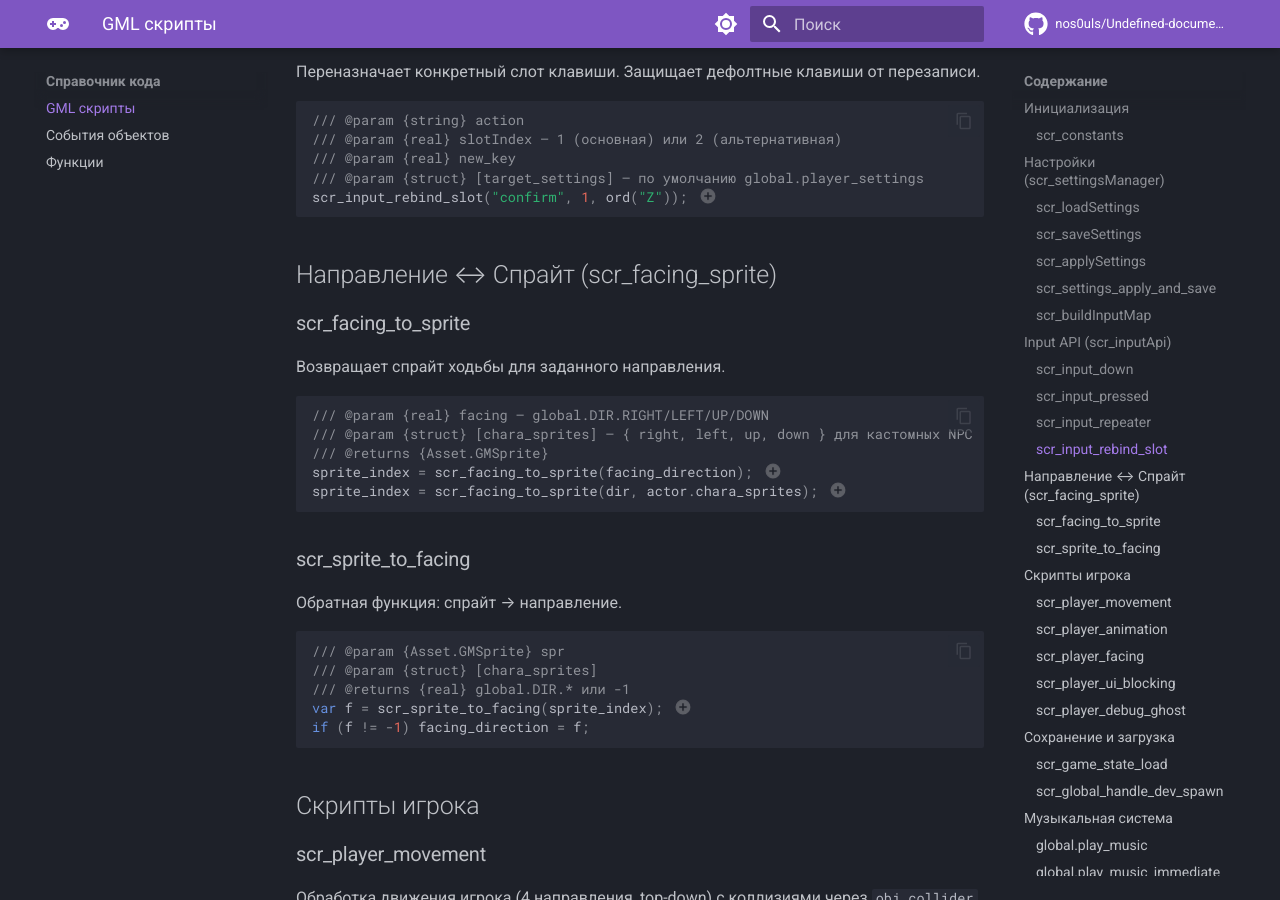
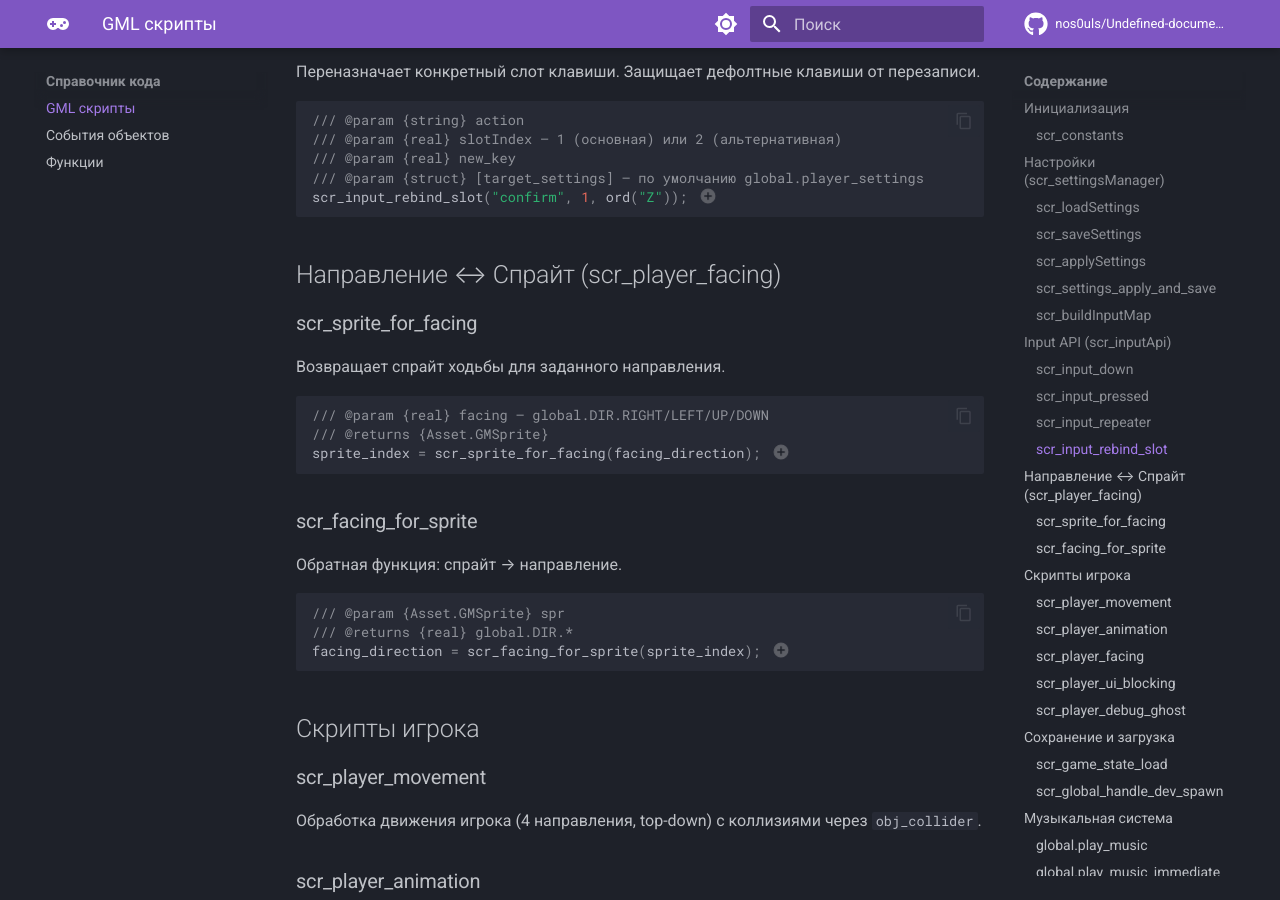
Before and after one commit to nos0uls/Undefined-documentation, an MkDocs documentation site: the page built from docs/code-reference/gml-scripts.md, in a window 1280 px wide and 900 px high, scrolled down 2337 px. Built offline with MkDocs 1.6.1 and Material for MkDocs 9.7.7, drawn with Linux system fonts in a browser that asks for light colours; comment, search, counter and statistics services are not loaded; some of the changed text lies outside the part shown.

Commit message:
docs: Phase 10C fact-check fixes — correct function names and action count
- scr_facing_to_sprite -> scr_sprite_for_facing (real name in scr_player_facing.gml)
- scr_sprite_to_facing -> scr_facing_for_sprite (real name in scr_player_facing.gml)
- Added missing 'delete' action to scr_input_down parameter list (8 actions total)

````diff
--- a/docs/code-reference/gml-scripts.md
+++ b/docs/code-reference/gml-scripts.md
@@ -117,36 +117,31 @@ scr_input_rebind_slot("confirm", 1, ord("Z")); // (1)!
 
 1. Защищает дефолтные клавиши (`Z`, `Enter`, `Esc`) от перезаписи — вернёт `false`, если попытка изменить защищённый слот.
 
-## Направление ↔ Спрайт (scr_facing_sprite)
+## Направление ↔ Спрайт (scr_player_facing)
 
-### scr_facing_to_sprite
+### scr_sprite_for_facing
 
 Возвращает спрайт ходьбы для заданного направления.
 
 ```gml
 /// @param {real} facing — global.DIR.RIGHT/LEFT/UP/DOWN
-/// @param {struct} [chara_sprites] — { right, left, up, down } для кастомных NPC
 /// @returns {Asset.GMSprite}
-sprite_index = scr_facing_to_sprite(facing_direction); // (1)!
-sprite_index = scr_facing_to_sprite(dir, actor.chara_sprites); // (2)!
+sprite_index = scr_sprite_for_facing(facing_direction); // (1)!
 ```
 
-1. Без второго аргумента использует стандартную таблицу спрайтов игрока.
-2. С `chara_sprites` — для кастомных NPC, где каждый актёр имеет свои спрайты направлений.
+1. Использует стандартную таблицу спрайтов игрока (`spr_Chara_walking_R/L/D/U`).
 
-### scr_sprite_to_facing
+### scr_facing_for_sprite
 
 Обратная функция: спрайт → направление.
 
 ```gml
 /// @param {Asset.GMSprite} spr
-/// @param {struct} [chara_sprites]
-/// @returns {real} global.DIR.* или -1
-var f = scr_sprite_to_facing(sprite_index); // (1)!
-if (f != -1) facing_direction = f;
+/// @returns {real} global.DIR.*
+facing_direction = scr_facing_for_sprite(sprite_index); // (1)!
 ```
 
-1. Возвращает `-1`, если спрайт не найден в таблице направлений — полезно как guard перед присваиванием.
+1. Возвращает направление по текущему спрайту игрока — вызывается каждый кадр в `obj_player.Step` для синхронизации.
 
 ## Скрипты игрока
 
````
Also changed, not shown: other parts of docs/code-reference/gml-scripts.md (+1 -1 lines).
